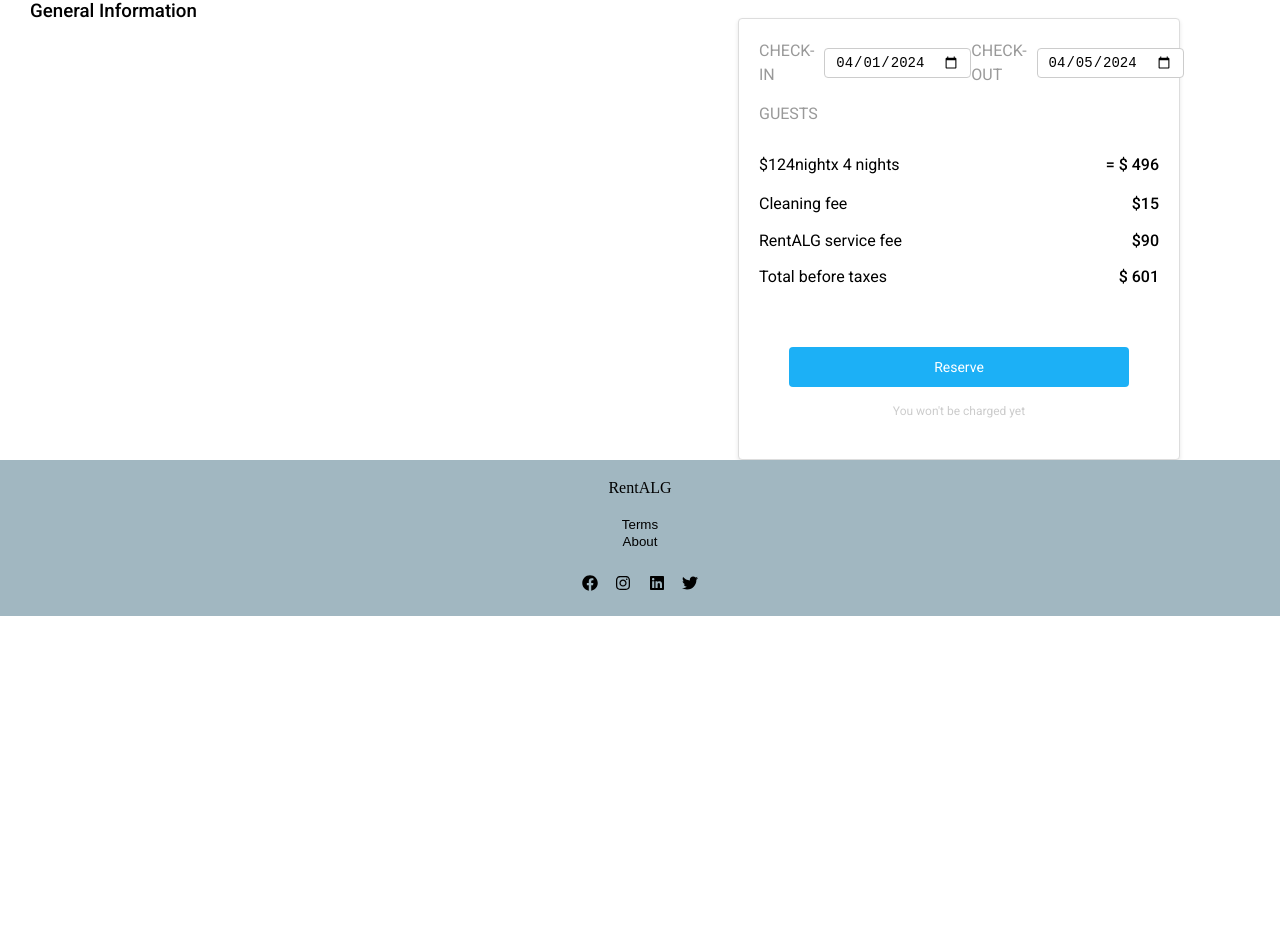
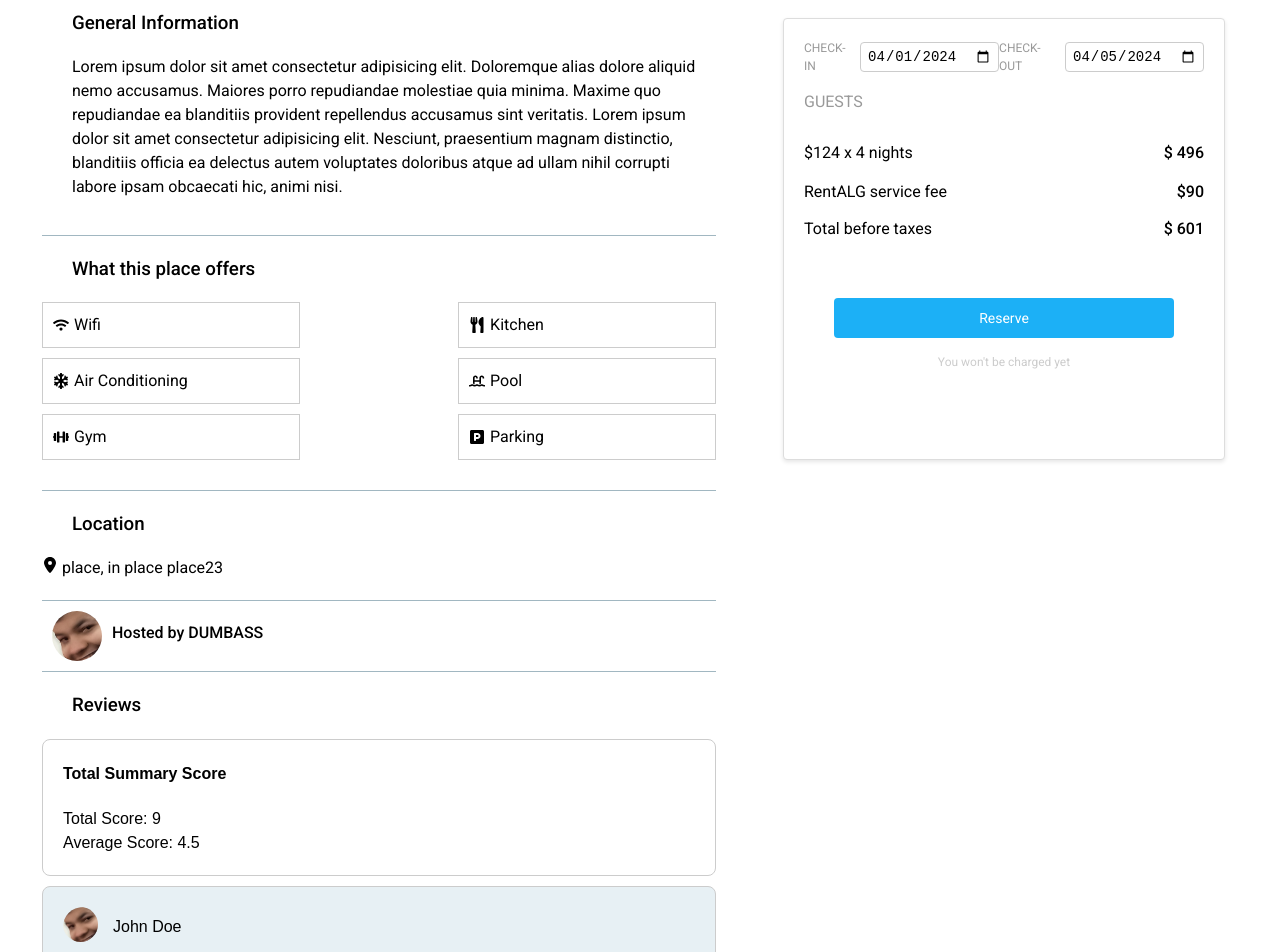
Before and after one commit to AymenBenyoub/RentALG, a React (Vite) app in the folder client/: page /listings in a window 1280 px wide. Shown: the part 567-1519 px from the top of the page. Before the commit the page ends 1183 px from the top, so only its background shows below. Built offline with nearby package versions, Linux system fonts and the light colour scheme; the HTML template or start-up script is replaced by a standard one; a web font is replaced by a local one.

Commit message:
more work on listing page

```diff
--- /dev/null
+++ b/client/src/Components/AmenitiesList.jsx
@@ -0,0 +1,32 @@
+import {
+  FaWifi,
+  FaUtensils,
+  FaSnowflake,
+  FaSwimmingPool,
+  FaDumbbell,
+  FaParking,
+} from "react-icons/fa";
+
+const amenities = [
+  { icon: <FaWifi />, name: "Wifi" },
+  { icon: <FaUtensils />, name: "Kitchen" },
+  { icon: <FaSnowflake />, name: "Air Conditioning" },
+  { icon: <FaSwimmingPool />, name: "Pool" },
+  { icon: <FaDumbbell />, name: "Gym" },
+  { icon: <FaParking />, name: "Parking" },
+];
+
+function AmenitiesList() {
+  return (
+    <div className="amenities-container">
+      {amenities.map((amenity, index) => (
+        <div key={index} className="amenity">
+          {amenity.icon}
+          <span>{amenity.name}</span>
+        </div>
+      ))}
+    </div>
+  );
+}
+
+export default AmenitiesList;
--- /dev/null
+++ b/client/src/Components/Avatar.jsx
@@ -0,0 +1,21 @@
+/* eslint-disable react/prop-types */
+import mus from "./pics/mus.jpg";
+const Avatar = ({ size }) => {
+  return (
+    <div
+      style={{
+        width: size + "px",
+        height: size + "px",
+        borderRadius: "50%",
+        overflow: "hidden",
+      }}
+    >
+      <img
+        src={mus}
+        style={{ width: "100%", height: "100%", objectFit: "cover" }}
+      />
+    </div>
+  );
+};
+
+export default Avatar;
--- a/client/src/Components/BookingBill.jsx
+++ b/client/src/Components/BookingBill.jsx
@@ -1,17 +1,15 @@
 import { useState } from "react";
 import { PrimaryButton } from "./Buttons";
 const BookingBill = () => {
-  const [checkInDate, setCheckInDate] = useState(new Date(2024, 3, 1)); // April 1, 2024 (month starts at 0)
-  const [checkOutDate, setCheckOutDate] = useState(new Date(2024, 3, 5)); // April 6, 2024
-  //   const [guests, setGuests] = useState(1);
+  const [checkInDate, setCheckInDate] = useState(new Date(2024, 3, 1));
+  const [checkOutDate, setCheckOutDate] = useState(new Date(2024, 3, 5));
 
   const handleCheckInChange = (event) => {
     const selectedDate = new Date(event.target.value);
     if (selectedDate.getTime() <= checkOutDate.getTime()) {
       setCheckInDate(selectedDate);
     } else {
-      // Prevent state update for invalid check-in date
-      event.target.value = checkInDate.toISOString().substring(0, 10); // Reset input value
+      event.target.value = checkInDate.toISOString().substring(0, 10);
     }
   };
 
@@ -20,8 +18,7 @@ const BookingBill = () => {
     if (selectedDate.getTime() >= checkInDate.getTime()) {
       setCheckOutDate(selectedDate);
     } else {
-      // Prevent state update for invalid check-out date
-      event.target.value = checkOutDate.toISOString().substring(0, 10); // Reset input value
+      event.target.value = checkOutDate.toISOString().substring(0, 10);
     }
   };
 
@@ -80,14 +77,11 @@ const BookingBill = () => {
       </div>
       <div className="breakdown">
         <div className="nightly-rate">
-          <span>$124</span> night
-          <span>x {nights} nights</span>
-          <span className="total">= $ {124 * nights}</span>
+          <span>$124 </span>
+          <span>&nbsp;x {nights} nights</span>
+          <span className="total"> $ {124 * nights}</span>
         </div>
-        <div className="cleaning-fee">
-          Cleaning fee
-          <span className="cleaning-fee-amount">$15</span>
-        </div>
+
         <div className="rentalg-service-fee">
           RentALG service fee
           <span className="rentalg-service-fee-amount">$90</span>
--- a/client/src/Components/Footer.jsx
+++ b/client/src/Components/Footer.jsx
@@ -7,7 +7,7 @@ function Footer() {
     <footer>
       <Link
         to="/"
-        className="logo-link"
+        className="link-decoration"
         onClick={() => window.scrollTo({ top: 0, behavior: "smooth" })}
       >
         <p>RentALG</p>
--- a/client/src/Components/Header.jsx
+++ b/client/src/Components/Header.jsx
@@ -4,7 +4,7 @@ import { PrimaryButton, SecondaryButton } from "../Components/Buttons";
 export default function Header() {
   return (
     <nav>
-      <Link to="/" className="logo-link">
+      <Link to="/" className="link-decoration">
         <div className="logo">
           <p>RentALG</p>
         </div>
--- /dev/null
+++ b/client/src/Components/ReviewsList.jsx
@@ -0,0 +1,54 @@
+import { FaStar } from "react-icons/fa";
+import { Link } from "react-router-dom";
+import Avatar from "./Avatar";
+const reviews = [
+  {
+    stars: 4,
+    reviewer: "John Doe",
+    text: "Great experience!",
+    profilePicture: "john-doe.jpg",
+  },
+  {
+    stars: 5,
+    reviewer: "Jane Smith",
+    text: "Highly recommended!",
+    profilePicture: "jane-smith.jpg",
+  },
+  // Add more reviews here
+];
+const ReviewList = () => {
+  const totalScore = reviews.reduce((acc, review) => acc + review.stars, 0);
+  const averageScore = totalScore / reviews.length;
+
+  return (
+    <div className="review-list">
+      <div className="total-summary">
+        <h4>Total Summary Score</h4>
+        <div>Total Score: {totalScore}</div>
+        <div>Average Score: {averageScore.toFixed(1)}</div>
+      </div>
+      <div className="review-grid">
+        {reviews.map((review, index) => (
+          <div key={index} className="review-container">
+            <div className="review-header">
+              <div className="profile-picture">
+                <Avatar size={35} />
+              </div>
+              <Link to="" className="link-decoration">
+                <div>{review.reviewer}</div>
+              </Link>
+            </div>
+            <div className="star-rating">
+              {Array.from({ length: review.stars }).map((_, index) => (
+                <FaStar key={index} color="#ffd700" />
+              ))}
+            </div>
+            <div>{review.text}</div>
+          </div>
+        ))}
+      </div>
+    </div>
+  );
+};
+
+export default ReviewList;
--- a/client/src/Routes/ListingDetails.jsx
+++ b/client/src/Routes/ListingDetails.jsx
@@ -5,6 +5,11 @@ import mus from "../Components/pics/mus.jpg";
 import horse from "../Components/pics/horse.jpg";
 import xd from "../Components/pics/xd.jpg";
 import BookingBill from "../Components/BookingBill";
+import { FaLocationDot } from "react-icons/fa6";
+import AmenitiesList from "../Components/AmenitiesList";
+import Avatar from "../Components/Avatar";
+import { Link } from "react-router-dom";
+import ReviewsList from "../Components/ReviewsList";
 function listingDetails() {
   const images = [mus, horse, xd];
   return (
@@ -17,7 +22,38 @@ function listingDetails() {
         </div>
         <div className="listing-details-container">
           <div className="details">
-            <h3>General Information</h3>
+            <div className="description">
+              <h3>General Information</h3>
+              <p>
+                Lorem ipsum dolor sit amet consectetur adipisicing elit.
+                Doloremque alias dolore aliquid nemo accusamus. Maiores porro
+                repudiandae molestiae quia minima. Maxime quo repudiandae ea
+                blanditiis provident repellendus accusamus sint veritatis. Lorem
+                ipsum dolor sit amet consectetur adipisicing elit. Nesciunt,
+                praesentium magnam distinctio, blanditiis officia ea delectus
+                autem voluptates doloribus atque ad ullam nihil corrupti labore
+                ipsam obcaecati hic, animi nisi.
+              </p>
+            </div>
+            <div className="amenties">
+              <h3>What this place offers</h3>
+              <AmenitiesList />
+            </div>
+            <div className="location">
+              <h3>Location</h3>
+              <FaLocationDot /> place, in place place23
+            </div>
+            <div className="listing-host-avatar">
+              <Avatar size={50} />
+              <Link to="" className="link-decoration">
+                <span>Hosted by DUMBASS</span>
+              </Link>
+            </div>
+            <div>
+              {" "}
+              <h3>Reviews</h3>
+              <ReviewsList />
+            </div>
           </div>
           <div className="bill">
             <BookingBill />
--- a/client/src/index.css
+++ b/client/src/index.css
@@ -91,8 +91,10 @@ nav {
   margin-left: 25px;
   transform: translate(0%, 17%);
 }
-.logo-link {
+.link-decoration {
   text-decoration: none;
+
+  color: inherit;
 }
 .SearchSection {
   height: 140px;
@@ -369,7 +371,8 @@ footer p {
     position: relative;
   }
   h2,
-  h3 {
+  h3,
+  p {
     margin-left: 30px;
   }
 }
@@ -377,17 +380,114 @@ footer p {
   display: flex;
   justify-content: space-between;
 }
+.details {
+  margin-left: 30px;
+  padding: 12px;
+}
+.description {
+  border-bottom: 1px solid var(--secondary-color);
+
+  width: fit-content;
+  height: min-content;
+  padding-bottom: 20px;
+}
+.amenities-container {
+  display: flex;
+  flex-wrap: wrap;
+  justify-content: space-between;
+  padding-bottom: 20px;
+  border-bottom: solid 1px var(--secondary-color);
+}
+
+.amenity {
+  width: 35%;
+  margin-bottom: 10px;
+  border: 1px solid #ccc;
+  padding: 10px;
+  display: flex;
+  align-items: center;
+}
+
+.amenity svg {
+  margin-right: 5px;
+}
+.location {
+  padding-bottom: 20px;
+  border-bottom: solid 1px var(--secondary-color);
+}
+.listing-host-avatar {
+  a {
+    color: inherit;
+    margin: 10px 0 0 10px;
+  }
+  display: flex;
+  font-weight: bold;
+  margin: 0 0 10px 0;
+  padding: 10px;
+  border-bottom: solid 1px var(--secondary-color);
+}
+
+.review-list {
+  font-family: Arial, sans-serif;
+}
+
+.review-container {
+  border: 1px solid #ccc;
+  background-color: #e7f0f4;
+  padding: 20px;
+  border-radius: 8px;
+  margin-bottom: 5px;
+}
+
+.review-header {
+  display: flex;
+  align-items: center;
+  margin-bottom: 10px;
+}
+
+.profile-picture {
+  width: 40px;
+  height: 40px;
+  border-radius: 50%;
+  overflow: hidden;
+  margin-right: 10px;
+}
+
+.profile-picture img {
+  width: 100%;
+  height: 100%;
+  object-fit: cover;
+}
+
+.star-rating {
+  margin-bottom: 10px;
+}
+
+.total-summary {
+  margin-top: 20px;
+  border: 1px solid #ccc;
+  padding: 0 20px 20px 20px;
+  border-radius: 8px;
+  margin-bottom: 10px;
+}
+
+.total-summary h5 {
+  margin-bottom: 10px;
+}
+.bill {
+  height: fit-content;
+}
 .checkout {
   display: flex;
   flex-direction: column;
   width: 400px;
   height: 400px;
-  margin: 40px 100px auto;
+  margin: 40px 55px auto;
   padding: 20px;
   border: 1px solid #ddd;
   border-radius: 4px;
   background-color: #fff;
-  box-shadow: 0 2px 4px rgba(0, 0, 0, 0.1); /* Subtle shadow effect */
+  box-shadow: 0 2px 4px rgba(0, 0, 0, 0.1);
   * {
     margin-bottom: 7.5px;
   }
@@ -404,19 +504,19 @@ footer p {
 .reservation-details {
   display: flex;
   justify-content: space-between;
-  align-items: center; /* Vertically align labels and inputs */
+  align-items: center;
 }
 
 .check-in,
 .check-out {
-  font-weight: lighter;
+  font-size: 12px;
   color: #999;
   margin-right: 10px;
 }
 
 .check-in-date,
 .check-out-date {
-  padding: 5px 10px;
+  padding: 5px 6px;
   border: 1px solid #ccc;
   border-radius: 4px;
   font-size: 14px;
```
